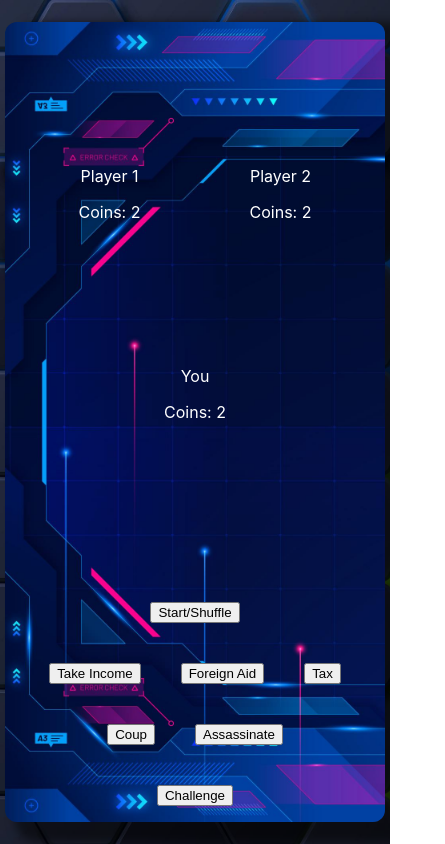
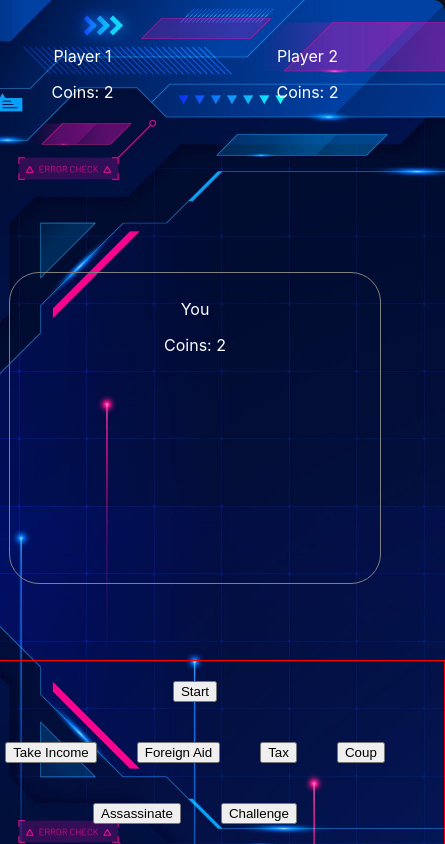
Before and after one commit to tibo35/coup, a React (Create React App) app: page /play in a window 390 px wide. Shown: the top 844 px of the page, 445 px wide, since content can reach past the window. Built offline with nearby package versions, Linux system fonts and the light colour scheme.

Commit message:
hands UI

```diff
--- a/src/Components/AIHand.tsx
+++ b/src/Components/AIHand.tsx
@@ -18,6 +18,7 @@ const AIHand: React.FC<AIHandProps> = ({ playerLabel, cards, coins }) => {
   return (
     <div className="ai-deck">
       <p>{playerLabel}</p>
+      <div className="coins">Coins: {coins}</div>
       <div className="cards">
         {cards.map((card, index) => (
           <div key={index} className="card">
@@ -25,7 +26,6 @@ const AIHand: React.FC<AIHandProps> = ({ playerLabel, cards, coins }) => {
           </div>
         ))}
       </div>
-      <div className="coins">Coins: {coins}</div>
     </div>
   );
 };
--- a/src/Components/AIHandStyle.css
+++ b/src/Components/AIHandStyle.css
@@ -1,26 +1,30 @@
-.board {
-  display: flex;
-  justify-content: space-between;
-}
-
 .ai-deck {
   flex: 1;
   margin: 20px;
+  padding: 10px;
+  display: flex; /* Use flexbox for layout */
+  flex-direction: column; /* Stack elements vertically */
+  align-items: center; /* Center-align items */
 }
 
 .ai-deck .cards {
   display: flex;
   align-items: center;
+  justify-content: center; /* Center the cards horizontally */
+  min-width: 160px;
+  min-height: 100px;
+  position: relative;
 }
 
 .ai-deck .card {
   margin-right: -20px;
   position: relative;
   z-index: 1;
+  height: 100px;
 }
 
 .ai-deck .card img {
-  width: 80px; /* adjust size  */
+  width: 80px;
   height: auto;
   object-fit: contain;
 }
@@ -30,10 +34,14 @@
 }
 
 .ai-deck .card:nth-child(2) {
-  margin-top: -20px; /* Raise second card */
+  margin-top: -20px;
   z-index: 2;
 }
 
 .ai-deck .card:nth-child(3) {
   z-index: 3;
 }
+
+.ai-deck .coins {
+  margin-bottom: 30px; /* Add space above the coins area */
+}
--- a/src/Components/ActionsButtons.css
+++ b/src/Components/ActionsButtons.css
@@ -1,4 +1,15 @@
 .actions-container {
   margin-top: 160px; /* Increase space at the top */
   /* Other styles as needed */
+  border: red 1px solid;
+  display: flex;
+  flex-direction: column;
 }
+.start Buttons {
+  border: rgb(184, 189, 220) 2px solid;
+  width: 200px;
+}
+.action {
+  display: flex;
+  flex-direction: row;
+}
--- a/src/Components/ActionsButtons.tsx
+++ b/src/Components/ActionsButtons.tsx
@@ -1,13 +1,13 @@
 import React from "react";
 import "./ActionsButtons.css";
 import { GameStore, PlayersState } from "../Store/GameStore";
-
+import Buttons from "./Buttons";
 interface ActionsButtonsProps {
   gameStore?: GameStore;
 }
 
 const ActionsButtons: React.FC<ActionsButtonsProps> = ({ gameStore }) => {
-  const handleShuffleAndDeal = () => {
+  const handleStart = () => {
     gameStore?.shuffleAndDealCards();
   };
 
@@ -83,23 +83,25 @@ const ActionsButtons: React.FC<ActionsButtonsProps> = ({ gameStore }) => {
 
   return (
     <div className="actions-container">
-      <div className="actions-start">
-        <button onClick={handleShuffleAndDeal}>Start/Shuffle</button>
+      <div className="start">
+        <button onClick={handleStart}>Start</button>
       </div>
-      <div className="actions-turn">
+      <div className="actions ">
         <button onClick={handleTakeIncome}>Take Income</button>
         <button onClick={handleForeignAid}>Foreign Aid</button>
         <button onClick={handleTax}>Tax</button>
         <button onClick={handleCoup}>Coup</button>
         <button onClick={handleAssassinate}>Assassinate</button>
+        {gameStore?.blockWindowOpen && (
+          <div className="actions-block">
+            <button onClick={() => handleBlockAction("Block")}>Block</button>
+            <button onClick={() => handleBlockAction("Pass")}>Pass</button>
+          </div>
+        )}
+        <button onClick={() => handleBlockAction("Challenge")}>
+          Challenge
+        </button>
       </div>
-      {gameStore?.blockWindowOpen && (
-        <div className="actions-block">
-          <button onClick={() => handleBlockAction("Block")}>Block</button>
-          <button onClick={() => handleBlockAction("Pass")}>Pass</button>
-        </div>
-      )}
-      <button onClick={() => handleBlockAction("Challenge")}>Challenge</button>
     </div>
   );
 };
--- /dev/null
+++ b/src/Components/Buttons.tsx
@@ -0,0 +1,17 @@
+import React from "react";
+import "./Buttons";
+
+type Props = {
+  onClick: () => void;
+  text: string;
+};
+
+const Buttons = ({ onClick, text }: Props) => {
+  return (
+    <div onClick={onClick} className="">
+      {text}
+    </div>
+  );
+};
+
+export default Buttons;
--- a/src/Components/UserHand.css
+++ b/src/Components/UserHand.css
@@ -1,14 +1,29 @@
+.user-deck {
+  border: grey 1px solid;
+  border-radius: 30px;
+  padding: 10px; /* Add some padding */
+  height: 290px;
+  width: 350px;
+  margin: 10px;
+}
+
+.user-deck .cards {
+  /* Set a minimum size for the container */
+  min-width: 170px; /* For example, slightly larger than one card width + margin */
+  min-height: 320px; /* Slightly larger than one card height + margin */
+  display: flex;
+  flex-wrap: wrap; /* Allows cards to wrap to the next line if needed */
+}
+
 .user-deck .card {
-  /* Set the size of the card container */
-  width: 150px; /* Increased width */
-  height: 300px; /* Increased height */
-  margin: 10px; /* Adjusted space around each card */
-  display: inline-block; /* Aligns cards in a row */
+  width: 150px;
+  height: 200px;
+  margin: 10px;
+  display: inline-block;
 }
 
 .user-deck .card img {
-  /* Resize the image to fit the card container */
   width: 100%;
   height: 100%;
-  object-fit: contain; /* Keeps the aspect ratio of the image */
+  object-fit: contain;
 }
--- a/src/Components/UserHand.tsx
+++ b/src/Components/UserHand.tsx
@@ -19,6 +19,7 @@ const UserHand: React.FC<UserHandProps> = ({ cards, coins }) => {
   return (
     <div className="user-deck">
       <p>You</p>
+      <div className="coins">Coins: {coins}</div>
       <div className="cards">
         {cards.map((card, index) => (
           <div key={index} className="card">
@@ -26,7 +27,6 @@ const UserHand: React.FC<UserHandProps> = ({ cards, coins }) => {
           </div>
         ))}
       </div>
-      <div className="coins">Coins: {coins}</div>
     </div>
   );
 };
--- a/src/Components/Views/Board.css
+++ b/src/Components/Views/Board.css
@@ -13,12 +13,7 @@
   box-shadow: 20px 10px 10px 10px rgba(0, 0, 0, 0.5);
   margin: auto; /* Center the app */
 }
-@media screen and (max-width: 769px) {
-  .App {
-    width: 380px;
-    height: 800px;
-  }
-}
+
 .deck {
   background-color: rgb(244, 194, 194);
   margin: 10%;
--- a/src/Components/Views/Menu.css
+++ b/src/Components/Views/Menu.css
@@ -39,10 +39,11 @@ button {
   box-shadow: inset 2px 2px 2px 0px rgba(255, 255, 255, 0.5),
     7px 7px 20px 0px rgba(0, 0, 0, 0.1), 4px 4px 5px 0px rgba(0, 0, 0, 0.1);
   outline: none;
+  border-radius: 10px;
 }
 /* 3 */
 .btn-3 {
-  background: rgb(63 74 135);
+  background: rgb(65, 48, 251);
   /* background: linear-gradient( 0deg, rgba(0, 172, 238, 1) 0%, rgba(2, 126, 251, 1) 100% ); */
   width: 250px;
   height: 40px;
@@ -82,6 +83,7 @@ button {
 }
 .btn-3:hover:after {
   width: 100%;
+  color: rgba(2, 126, 251, 0.5);
 }
 .btn-3 span:hover {
   color: rgba(2, 126, 251, 1);
```
Also changed, not shown: src/Components/Button.css (added).
